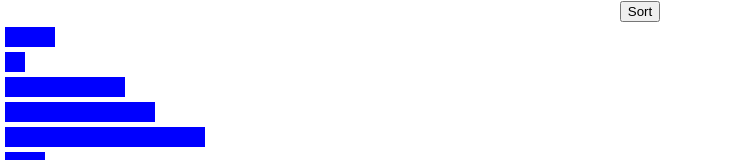
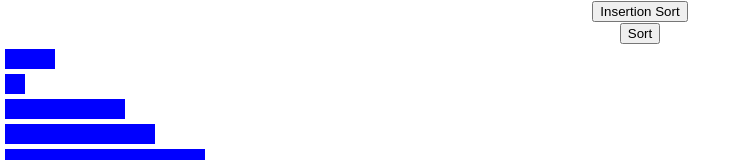
Before and after one commit to Kquach12/sorting_project, a React (Create React App) app: page / in a window 1280 px wide. Shown: the top 160 px of the page, without its empty margins (0-746 px from the left). Built offline with nearby package versions, Linux system fonts and the light colour scheme.

Commit message:
Add sort selection button in App.js

```diff
--- a/src/App.js
+++ b/src/App.js
@@ -1,10 +1,31 @@
 import Display from './Components/Display';
+import Navbar from './Components/Navbar';
+import InsertionSort from './Components/InsertionSort';
+
+import {useState} from 'react'
 import './App.css';
 
 function App() {
+
+  const [sortAlgo, setSortAlgo] = useState("")
+
+  const useSortAlgoFunction = (e)=>{
+
+    setSortAlgo(e.target.value)
+    console.log(sortAlgo)
+  }
+
+
   return (
     <div className="App">
-      <Display/>
+      <nav>
+            <div>
+                <button onClick={useSortAlgoFunction} value="insertionSort">Insertion Sort</button>
+            </div>
+        </nav>
+      {/* <Navbar useSortAlgo = {useSortAlgoFunction}/> */}
+      <Display sortingAlgo = {sortAlgo}/>
+      <InsertionSort/>
     </div>
   );
 }
--- a/src/Components/Display.js
+++ b/src/Components/Display.js
@@ -5,10 +5,17 @@ import React, {useState} from 'react'
 
 const Display = (props) => {
     const [testArray,setTestArray] = useState([5,2,12,15,20,4,3,15,40,45,23,10,37,3,7,9,35,3,45,10])
+    const [selectedValue, setSelectedValue] = useState()
+
+    const sortingAlgo = props.sortingAlgo
+
+    const selection = (array) =>{
+        if (sortingAlgo == "insertionSort"){
+            insertionSort(array)
+        }
+    }
 
     const timer = ms => new Promise(res => setTimeout(res, ms))
-
-    const [selectedValue, setSelectedValue] = useState()
 
     async function insertionSort(array) {
 
@@ -35,10 +42,11 @@ const Display = (props) => {
     }
 
 
+
     console.log(testArray)
     return(
         <div>
-            <button onClick={(e)=>insertionSort([...testArray])}>Sort</button>
+            <button onClick={(e)=>selection([...testArray])}>Sort</button>
             {
                 testArray.map((value, index) =>
 
```
